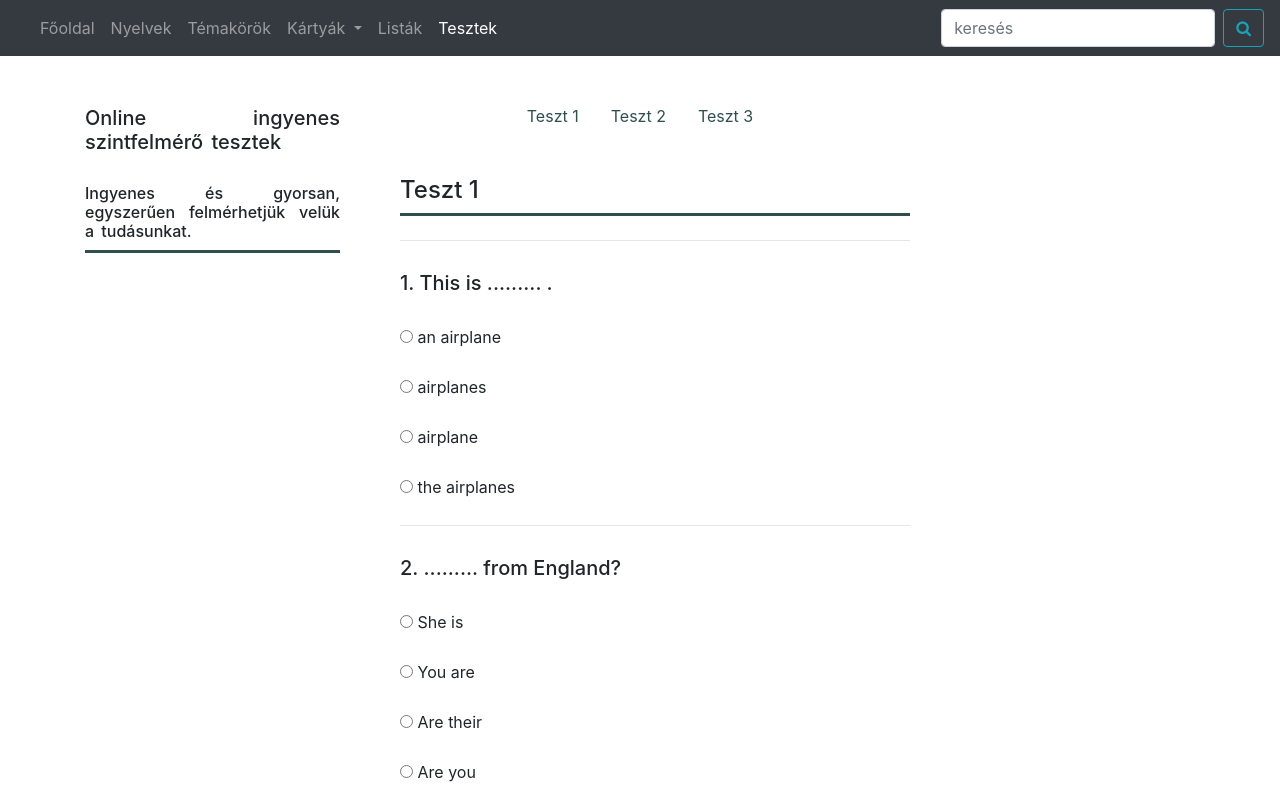
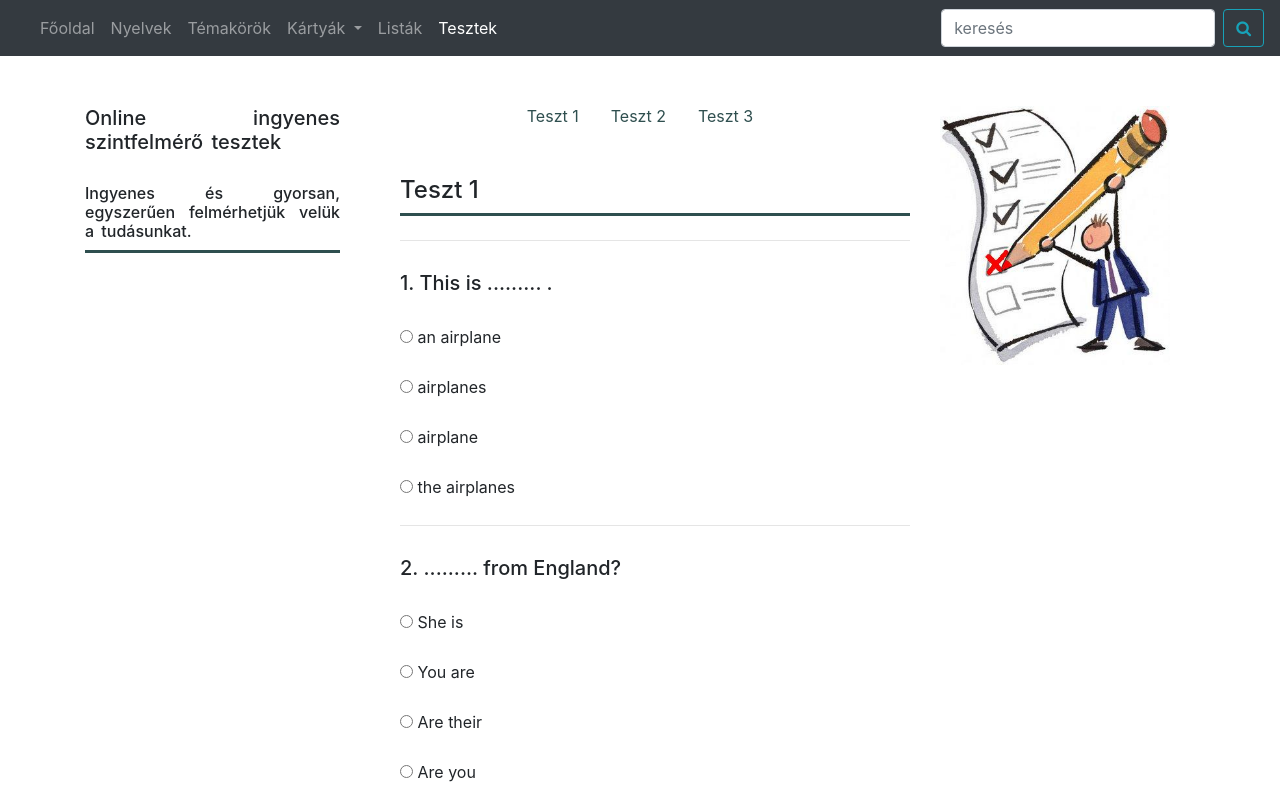
Before and after one commit to Angigit/Angigit.github.io, a website: page teszt1.html in a window 1280 px wide. Shown: the top 800 px of the page. Drawn offline with nearby package versions, Linux system fonts and the light colour scheme.

Commit message:
files has been changed

```diff
--- a/teszt1.html
+++ b/teszt1.html
@@ -291,7 +291,9 @@
                     </button>
                 </div>
             </div>
-            <div class="col-sm-3"></div>
+            <div class="col-sm-3">
+                <img class="index-img" src="./lib/images/test1.jpg" alt="card">
+            </div>
         </div>
     </div>
 </body>
```
Also changed, not shown: teszt2.html (+3 -1 lines), teszt3.html (+3 -1 lines).
